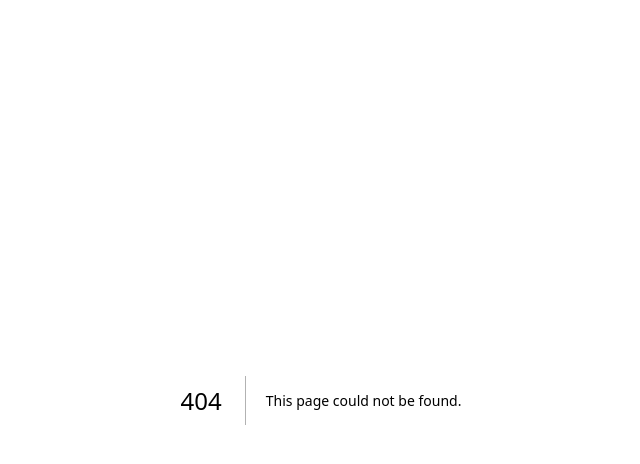
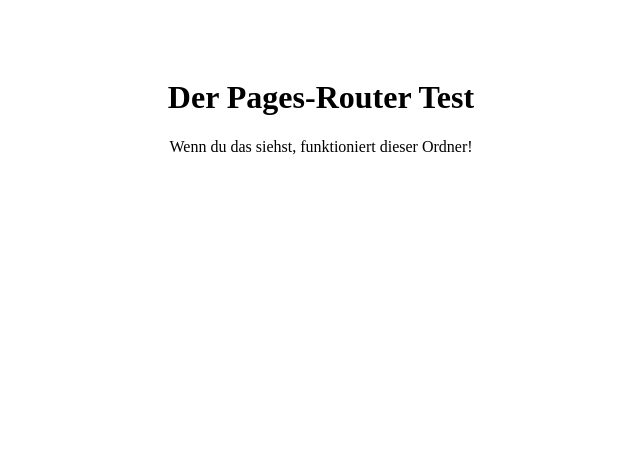
Before and after one commit to k2viewer/K2-Database, a Next.js app: page /test in a window 1280 px wide. Before the commit this address had no page. Shown: the top 464 px of the page, without its empty margins (319-959 px from the left). Built offline with nearby package versions, Linux system fonts and the light colour scheme.

Commit message:
Create test.tsx

```diff
--- /dev/null
+++ b/pages/test.tsx
@@ -0,0 +1,8 @@
+export default function TestPage() {
+  return (
+    <div style={{ padding: '50px', textAlign: 'center' }}>
+      <h1>Der Pages-Router Test</h1>
+      <p>Wenn du das siehst, funktioniert dieser Ordner!</p>
+    </div>
+  );
+}
```
